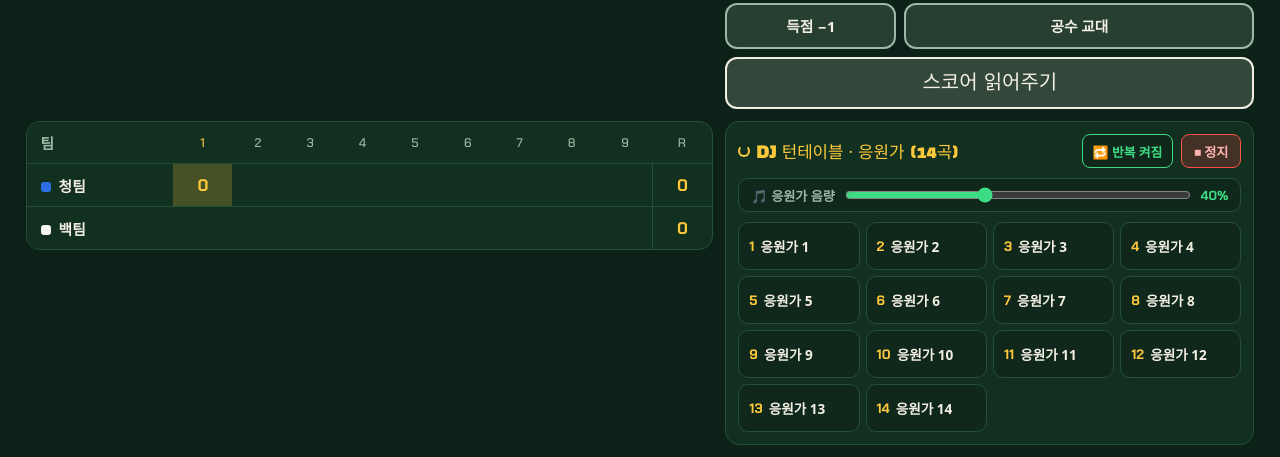
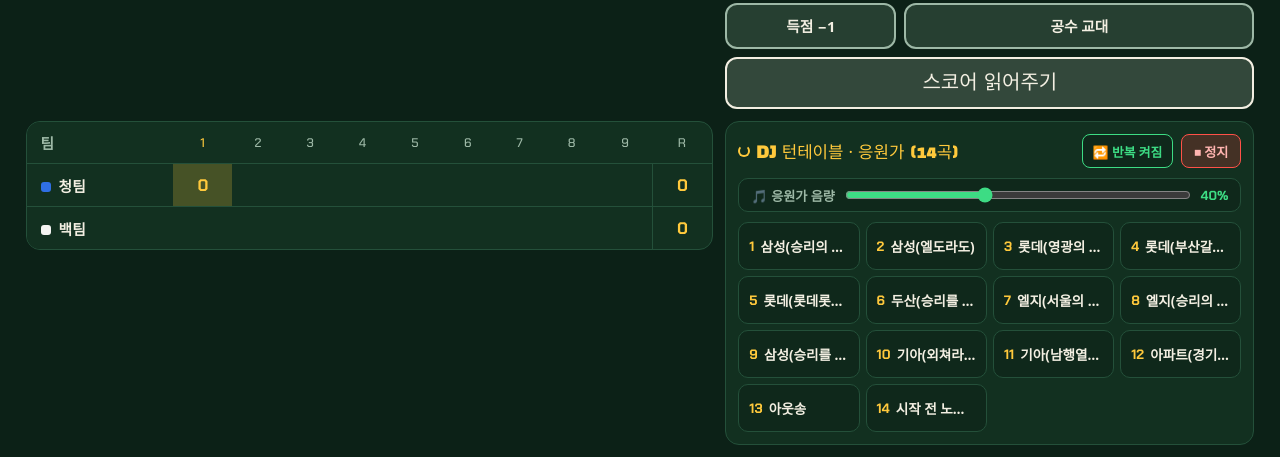
Before and after one commit to peteacher-kim/-, a plain HTML site: page index.html in a window 1280 px wide. Shown: the part 605-1062 px from the top of the page. Drawn offline with Linux system fonts and the light colour scheme; a web font is replaced by a local one.

Commit message:
Update index.html

```diff
--- a/index.html
+++ b/index.html
@@ -505,20 +505,20 @@ body.dragging, body.dragging * { cursor: grabbing !important; }
 (() => {
   // ★ GitHub 저장소에 올릴 14곡 파일명과 버튼 표시 이름 (필요시 title만 수정)
   const DJ_TRACKS = [
-    { title: '응원가 1', file: './song1.mp3' },
-    { title: '응원가 2', file: './song2.mp3' },
-    { title: '응원가 3', file: './song3.mp3' },
-    { title: '응원가 4', file: './song4.mp3' },
-    { title: '응원가 5', file: './song5.mp3' },
-    { title: '응원가 6', file: './song6.mp3' },
-    { title: '응원가 7', file: './song7.mp3' },
-    { title: '응원가 8', file: './song8.mp3' },
-    { title: '응원가 9', file: './song9.mp3' },
-    { title: '응원가 10', file: './song10.mp3' },
-    { title: '응원가 11', file: './song11.mp3' },
-    { title: '응원가 12', file: './song12.mp3' },
-    { title: '응원가 13', file: './song13.mp3' },
-    { title: '응원가 14', file: './song14.mp3' }
+    { title: '삼성(승리의 라이온즈)', file: './song1.mp3' },
+    { title: '삼성(엘도라도)', file: './song2.mp3' },
+    { title: '롯데(영광의 순간)', file: './song3.mp3' },
+    { title: '롯데(부산갈매기)', file: './song4.mp3' },
+    { title: '롯데(롯데롯데롯데)', file: './song5.mp3' },
+    { title: '두산(승리를 위하여)', file: './song6.mp3' },
+    { title: '엘지(서울의 아리아)', file: './song7.mp3' },
+    { title: '엘지(승리의 노래)', file: './song8.mp3' },
+    { title: '삼성(승리를 위해)', file: './song9.mp3' },
+    { title: '기아(외쳐라 최강기아)', file: './song10.mp3' },
+    { title: '기아(남행열차)', file: './song11.mp3' },
+    { title: '아파트(경기 뜨거울때)', file: './song12.mp3' },
+    { title: '아웃송', file: './song13.mp3' },
+    { title: '시작 전 노래 14', file: './song14.mp3' }
   ];
 
   // 오프라인 캐싱용 Service Worker 등록 (한 번 접속 후 인터넷 없이도 작동)
```
